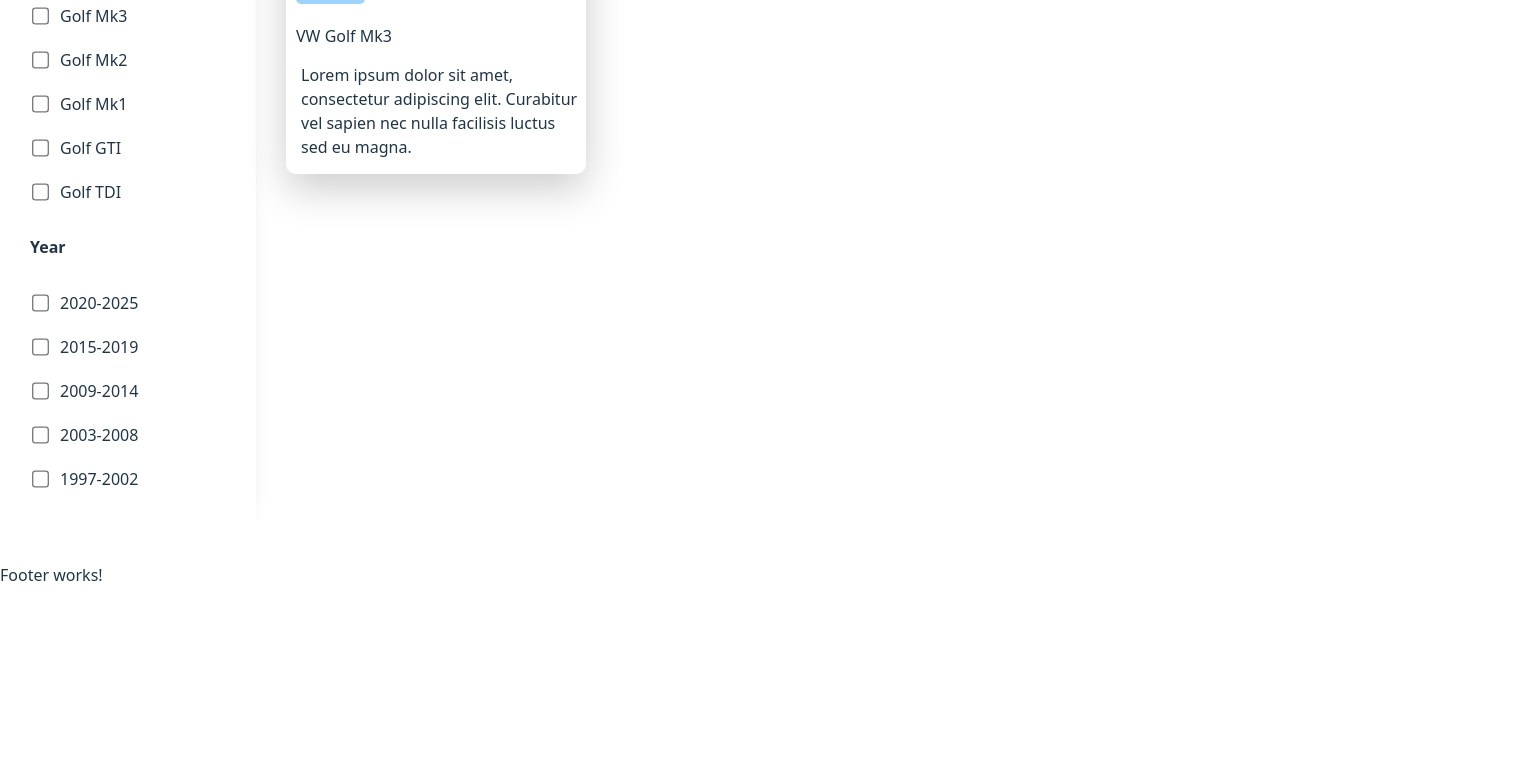
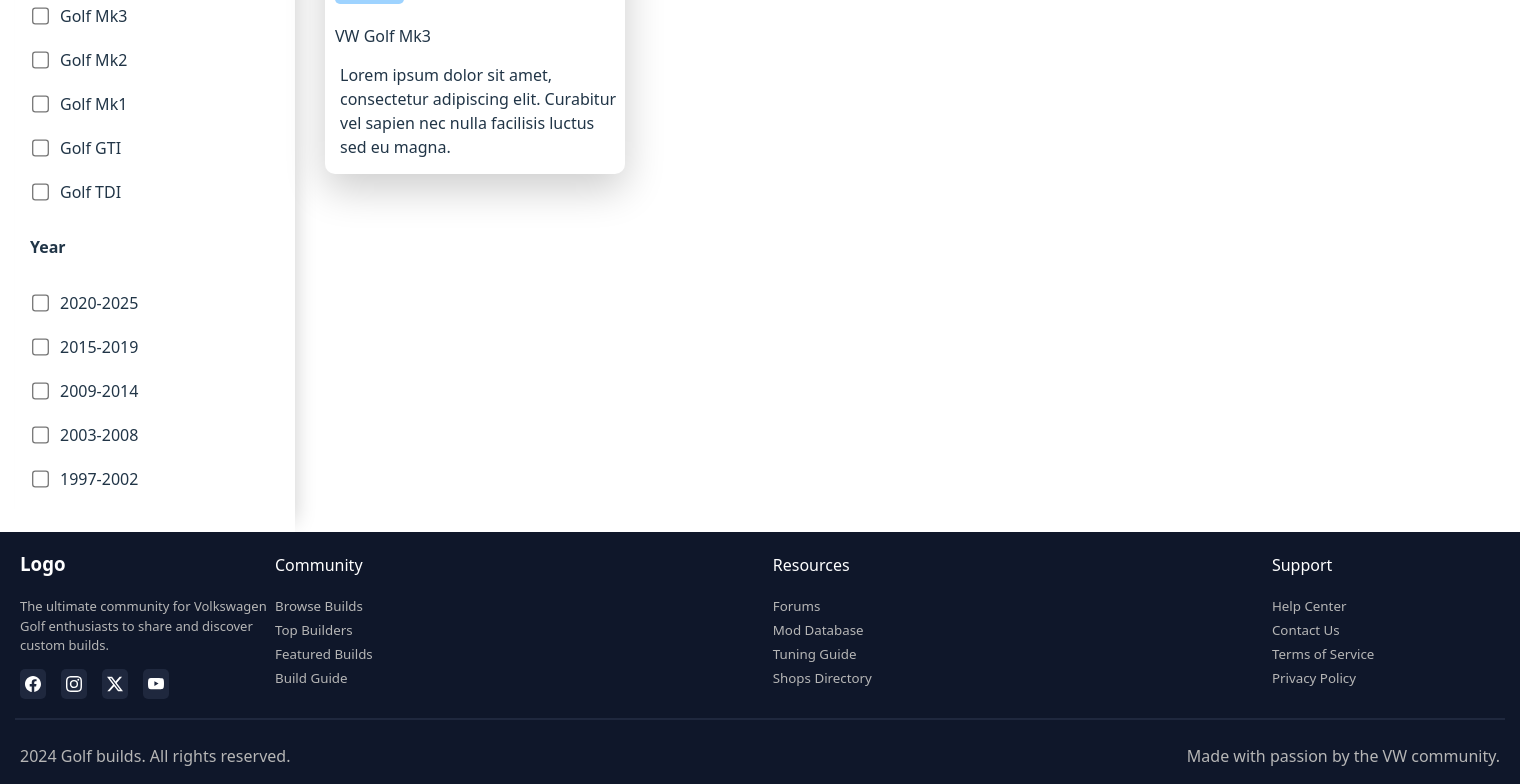
Before and after one commit to AdiAlikalfic/VW-Golf-Builds, a React (Vite) app in the folder vw-golf-builds-frontend/: page / in a window 1280 px wide. Shown: the part 471-1255 px from the top of the page, 1520 px wide, since content can reach past the window. Before the commit the page ends 1074 px from the top, so only its background shows below. Built offline with nearby package versions, Linux system fonts and the light colour scheme.

Commit message:
Added a footer

```diff
--- a/vw-golf-builds-frontend/src/layouts/Footer.css
+++ b/vw-golf-builds-frontend/src/layouts/Footer.css
@@ -0,0 +1,82 @@
+.footer {
+  background-color: #0f172a;
+  color: white;
+  width: 1520px;
+}
+
+.footer-top {
+  display: flex;
+}
+
+.footer-links {
+  display: flex;
+  width: 100%;
+  gap: 400px;
+  margin: 5px;
+}
+
+.footer-links a {
+  text-decoration: none;
+  color: rgb(182, 182, 182);
+  font-weight: 500;
+  font-size: smaller;
+}
+
+.footer-links ul {
+  padding: 0;
+}
+
+.footer-links ul li {
+  list-style: none;
+}
+
+.social-media-icons {
+  display: flex;
+  gap: 15px;
+}
+
+.page-description p {
+  width: 250px;
+  font-size: 13px;
+  color: rgb(182, 182, 182);
+}
+
+.logo,
+.page-description,
+.social-media-icons {
+  margin-left: 20px;
+}
+
+.facebook-icon,
+.instagram-icon,
+.twitter-icon,
+.youtube-icon {
+  background-color: #1f283e;
+  padding: 5px;
+  border-radius: 5px;
+  height: 30px;
+  cursor: pointer;
+}
+
+.copyrights {
+  display: flex;
+}
+
+.copyright-text {
+  margin-left: 20px;
+  color: rgb(182, 182, 182);
+}
+
+.copyrights .message {
+  margin-left: auto;
+  margin-right: 20px;
+  color: rgb(182, 182, 182);
+}
+
+.footer hr {
+  border: none;
+  height: 2px;
+  background-color: #1f283e;
+  margin-left: 15px;
+  margin-right: 15px;
+}
--- a/vw-golf-builds-frontend/src/layouts/Footer.jsx
+++ b/vw-golf-builds-frontend/src/layouts/Footer.jsx
@@ -1,8 +1,77 @@
+import "./Footer.css"
 
 function Footer() {
 
     return (
-        <p>Footer works!</p>
+        <div className="footer">
+            <div className="footer-top">
+                <div className="logo-and-socials">
+                <div className="logo">
+                <h3>Logo</h3>
+            </div>
+            <div className="page-description">
+                <p>The ultimate community for Volkswagen Golf enthusiasts to share and discover custom builds.</p>
+            </div>
+            <div className="social-media-icons">
+                <div className="facebook-icon">
+                    <svg xmlns="http://www.w3.org/2000/svg" width="16" height="16" fill="currentColor" class="bi bi-facebook" viewBox="0 0 16 16">
+                     <path d="M16 8.049c0-4.446-3.582-8.05-8-8.05C3.58 0-.002 3.603-.002 8.05c0 4.017 2.926 7.347 6.75 7.951v-5.625h-2.03V8.05H6.75V6.275c0-2.017 1.195-3.131 3.022-3.131.876 0 1.791.157 1.791.157v1.98h-1.009c-.993 0-1.303.621-1.303 1.258v1.51h2.218l-.354 2.326H9.25V16c3.824-.604 6.75-3.934 6.75-7.951"/>
+                    </svg>
+                </div>
+                <div className="instagram-icon">
+                    <svg xmlns="http://www.w3.org/2000/svg" width="16" height="16" fill="currentColor" class="bi bi-instagram" viewBox="0 0 16 16">
+                     <path d="M8 0C5.829 0 5.556.01 4.703.048 3.85.088 3.269.222 2.76.42a3.9 3.9 0 0 0-1.417.923A3.9 3.9 0 0 0 .42 2.76C.222 3.268.087 3.85.048 4.7.01 5.555 0 5.827 0 8.001c0 2.172.01 2.444.048 3.297.04.852.174 1.433.372 1.942.205.526.478.972.923 1.417.444.445.89.719 1.416.923.51.198 1.09.333 1.942.372C5.555 15.99 5.827 16 8 16s2.444-.01 3.298-.048c.851-.04 1.434-.174 1.943-.372a3.9 3.9 0 0 0 1.416-.923c.445-.445.718-.891.923-1.417.197-.509.332-1.09.372-1.942C15.99 10.445 16 10.173 16 8s-.01-2.445-.048-3.299c-.04-.851-.175-1.433-.372-1.941a3.9 3.9 0 0 0-.923-1.417A3.9 3.9 0 0 0 13.24.42c-.51-.198-1.092-.333-1.943-.372C10.443.01 10.172 0 7.998 0zm-.717 1.442h.718c2.136 0 2.389.007 3.232.046.78.035 1.204.166 1.486.275.373.145.64.319.92.599s.453.546.598.92c.11.281.24.705.275 1.485.039.843.047 1.096.047 3.231s-.008 2.389-.047 3.232c-.035.78-.166 1.203-.275 1.485a2.5 2.5 0 0 1-.599.919c-.28.28-.546.453-.92.598-.28.11-.704.24-1.485.276-.843.038-1.096.047-3.232.047s-2.39-.009-3.233-.047c-.78-.036-1.203-.166-1.485-.276a2.5 2.5 0 0 1-.92-.598 2.5 2.5 0 0 1-.6-.92c-.109-.281-.24-.705-.275-1.485-.038-.843-.046-1.096-.046-3.233s.008-2.388.046-3.231c.036-.78.166-1.204.276-1.486.145-.373.319-.64.599-.92s.546-.453.92-.598c.282-.11.705-.24 1.485-.276.738-.034 1.024-.044 2.515-.045zm4.988 1.328a.96.96 0 1 0 0 1.92.96.96 0 0 0 0-1.92m-4.27 1.122a4.109 4.109 0 1 0 0 8.217 4.109 4.109 0 0 0 0-8.217m0 1.441a2.667 2.667 0 1 1 0 5.334 2.667 2.667 0 0 1 0-5.334"/>
+                    </svg>
+                </div>
+                <div className="twitter-icon">
+                    <svg xmlns="http://www.w3.org/2000/svg" width="16" height="16" fill="currentColor" class="bi bi-twitter-x" viewBox="0 0 16 16">
+                     <path d="M12.6.75h2.454l-5.36 6.142L16 15.25h-4.937l-3.867-5.07-4.425 5.07H.316l5.733-6.57L0 .75h5.063l3.495 4.633L12.601.75Zm-.86 13.028h1.36L4.323 2.145H2.865z"/>
+                    </svg>
+                </div>
+                <div className="youtube-icon">
+                    <svg xmlns="http://www.w3.org/2000/svg" width="16" height="16" fill="currentColor" class="bi bi-youtube" viewBox="0 0 16 16">
+                     <path d="M8.051 1.999h.089c.822.003 4.987.033 6.11.335a2.01 2.01 0 0 1 1.415 1.42c.101.38.172.883.22 1.402l.01.104.022.26.008.104c.065.914.073 1.77.074 1.957v.075c-.001.194-.01 1.108-.082 2.06l-.008.105-.009.104c-.05.572-.124 1.14-.235 1.558a2.01 2.01 0 0 1-1.415 1.42c-1.16.312-5.569.334-6.18.335h-.142c-.309 0-1.587-.006-2.927-.052l-.17-.006-.087-.004-.171-.007-.171-.007c-1.11-.049-2.167-.128-2.654-.26a2.01 2.01 0 0 1-1.415-1.419c-.111-.417-.185-.986-.235-1.558L.09 9.82l-.008-.104A31 31 0 0 1 0 7.68v-.123c.002-.215.01-.958.064-1.778l.007-.103.003-.052.008-.104.022-.26.01-.104c.048-.519.119-1.023.22-1.402a2.01 2.01 0 0 1 1.415-1.42c.487-.13 1.544-.21 2.654-.26l.17-.007.172-.006.086-.003.171-.007A100 100 0 0 1 7.858 2zM6.4 5.209v4.818l4.157-2.408z"/>
+                    </svg>
+                </div>
+            </div>
+            </div>
+            <div className="footer-links">
+                <div className="community-list">
+                    <p>Community</p>
+                    <ul>
+                        <li><a href="">Browse Builds</a></li>
+                        <li><a href="">Top Builders</a></li>
+                        <li><a href="">Featured Builds</a></li>
+                        <li><a href="">Build Guide</a></li>
+                    </ul>
+                </div>
+                <div className="resources-list">
+                    <p>Resources</p>
+                    <ul>
+                        <li><a href="">Forums</a></li>
+                        <li><a href="">Mod Database</a></li>
+                        <li><a href="">Tuning Guide</a></li>
+                        <li><a href="">Shops Directory</a></li>
+                    </ul>
+                </div>
+                <div className="support-list">
+                    <p>Support</p>
+                    <ul>
+                        <li><a href="">Help Center</a></li>
+                        <li><a href="">Contact Us</a></li>
+                        <li><a href="">Terms of Service </a></li>
+                        <li><a href="">Privacy Policy</a></li>
+                    </ul>
+                </div>
+            </div>
+            </div>
+
+            <hr />
+            <div className="copyrights">
+                <p className="copyright-text">2024 Golf builds. All rights reserved.</p>
+                <p className="message">Made with passion by the VW community.</p>
+            </div>
+        </div>
     )
 }
 
--- a/vw-golf-builds-frontend/src/layouts/Sidebar.css
+++ b/vw-golf-builds-frontend/src/layouts/Sidebar.css
@@ -1,8 +1,11 @@
 .sidebar {
   margin: 15px;
+  margin-bottom: 0;
   padding: 15px;
-  box-shadow: 10px 0px 20px -20px rgba(0, 0, 0, 0.2);
+  box-shadow: 10px 0px 20px -10px rgba(0, 0, 0, 0.2);
   height: 100%;
+  width: 280px;
+  flex-shrink: 0;
 }
 
 .sidebar ul {
--- a/vw-golf-builds-frontend/src/pages/posts/Home.css
+++ b/vw-golf-builds-frontend/src/pages/posts/Home.css
@@ -1,5 +1,15 @@
+.home-page {
+  display: flex;
+  flex-direction: column;
+  width: 100%;
+}
+
 .posts-and-sidebar {
   display: flex;
+}
+
+.posts {
+  flex: 1;
 }
 
 .header {
--- a/vw-golf-builds-frontend/src/pages/posts/Home.jsx
+++ b/vw-golf-builds-frontend/src/pages/posts/Home.jsx
@@ -16,9 +16,10 @@
              <div className="post-cards">
                 <PostCard />
              </div>
+
             </div>
             </div>
-           <Footer />
+            <Footer />
         </div>
     )
 }
```
